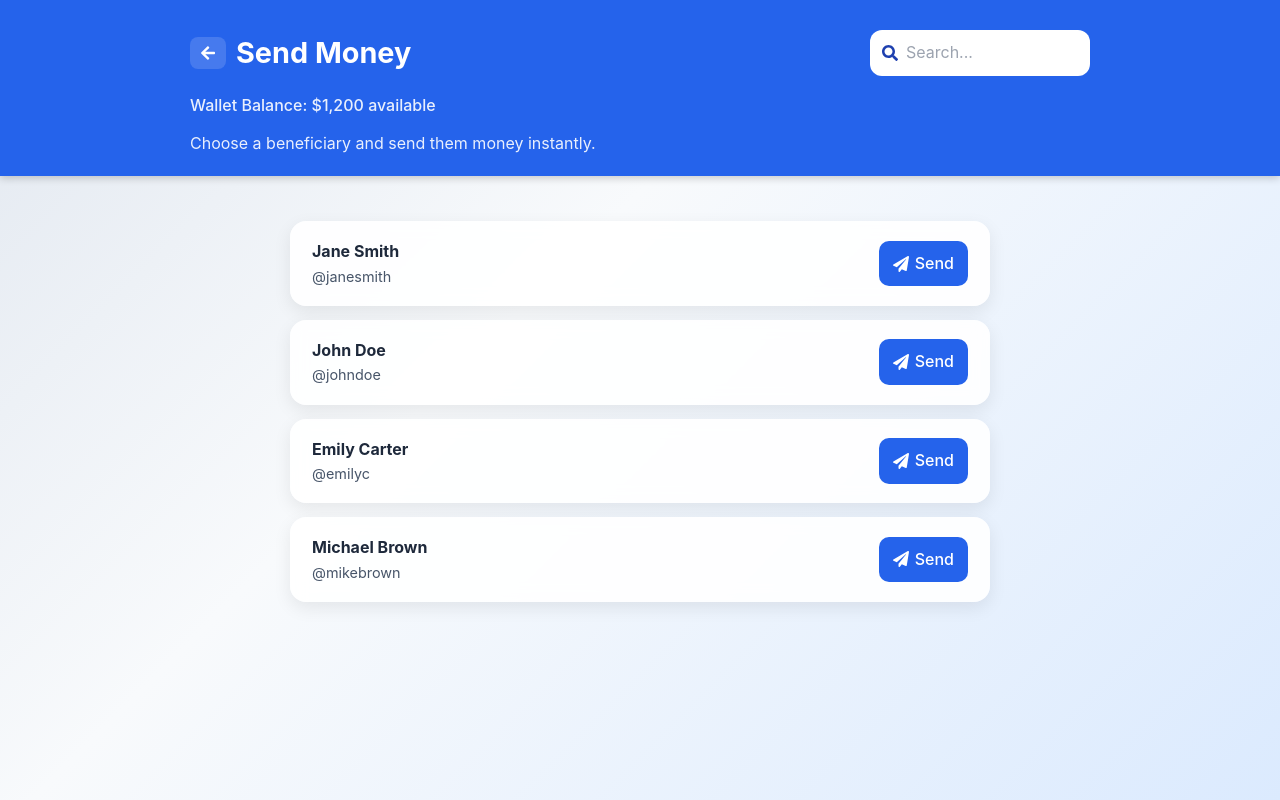
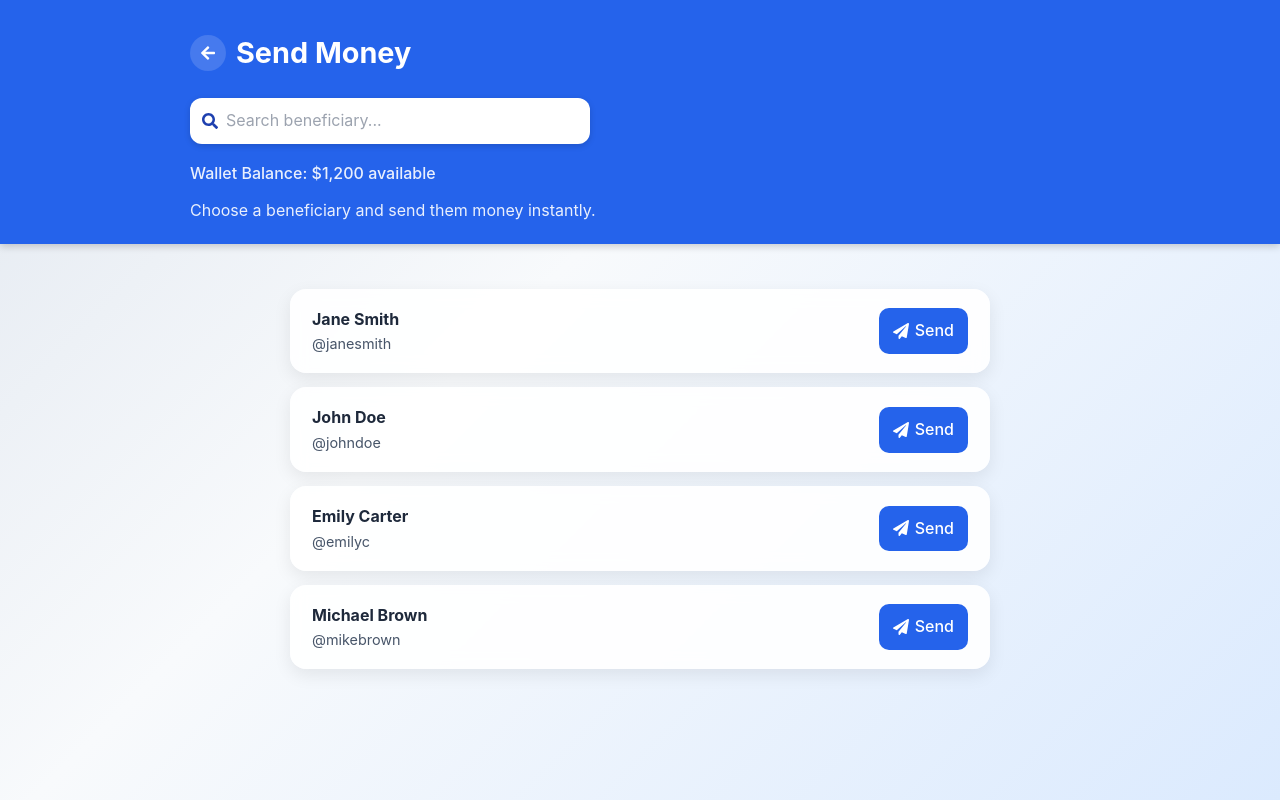
Before and after one commit to KagsM/money-transfer, a React (Vite) app: page /user/send-money in a window 1280 px wide. Built offline with nearby package versions, Linux system fonts and the light colour scheme.

Commit message:
Update back buttons and search bar for send money and add funds pages

```diff
--- a/src/pages/UserAddFunds.jsx
+++ b/src/pages/UserAddFunds.jsx
@@ -318,8 +318,8 @@ const AddFunds = () => {
     backBtn: {
     background: "rgba(255,255,255,0.15)",
     border: "none",
-    borderRadius: "8px",
-    padding: "8px 10px",
+    borderRadius: "20px",
+    padding: "10px 10px",
     cursor: "pointer",
     transition: "all 0.25s ease",
     },
--- a/src/pages/UserSendMoney.jsx
+++ b/src/pages/UserSendMoney.jsx
@@ -101,8 +101,33 @@ const SendMoney = () => {
     },
     headerTop: {
     display: "flex",
-      justifyContent: "space-between",
+    flexDirection: "column",
+    alignItems: "flex-start",
+    gap: "10px",
+    },
+    searchBarBelow: {
+    position: "relative",
+    display: "flex",
     alignItems: "center",
+    marginTop: "12px",
+    width: "100%",
+    maxWidth: "400px",
+  },
+  searchIconBelow: {
+    position: "absolute",
+    left: "12px",
+    color: "#1e40af",
+  },
+  searchInputBelow: {
+    padding: "10px 12px 10px 36px",
+    borderRadius: "12px",
+    border: "none",
+    fontSize: "1rem",
+    outline: "none",
+    width: "100%",
+    background: "white",
+    color: "#1e293b",
+    boxShadow: "0 2px 6px rgba(0,0,0,0.15)",
   },
     headerTitle: { fontSize: "1.8rem", fontWeight: 700 },
     searchBar: { position: "relative", display: "flex", alignItems: "center" },
@@ -320,8 +345,8 @@ const SendMoney = () => {
     backBtn: {
     background: "rgba(255,255,255,0.15)",
     border: "none",
-    borderRadius: "8px",
-    padding: "8px 10px",
+    borderRadius: "20px",
+    padding: "10px 10px",
     cursor: "pointer",
     transition: "all 0.25s ease",
     },
@@ -367,12 +392,13 @@ if (styleSheet) {
               </button>
               <h2 style={styles.headerTitle}>Send Money</h2>
             </div>
-            <div style={styles.searchBar}>
-              <FaSearch style={styles.searchIcon} />
+
+            <div style={styles.searchBarBelow}>
+              <FaSearch style={styles.searchIconBelow} />
               <input
-                style={styles.searchInput}
+                style={styles.searchInputBelow}
                 type="text"
-                placeholder="Search..."
+                placeholder="Search beneficiary..."
                 value={search}
                 onChange={(e) => setSearch(e.target.value)}
               />
```
Also changed, not shown: 1 other file (tests, documents, lock files or other folders). Lines whose indentation alone changed are shown as unchanged.
